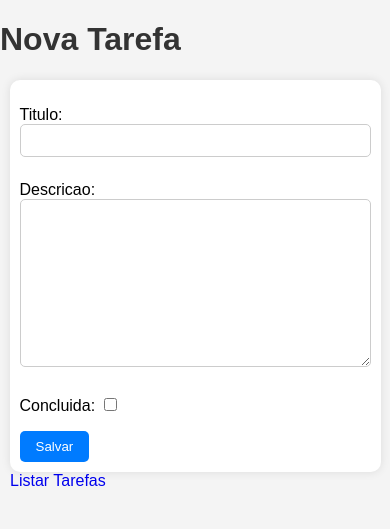
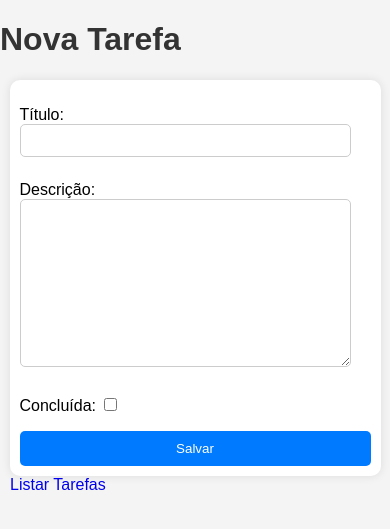
Before and after one commit to alvesmagnocavalcante/taskcrud, a Django app: page /nova/ in a window 390 px wide. Shown: the top 529 px of the page. Run offline with Django 4.2, Linux system fonts and the light colour scheme.

Commit message:
first commit

```diff
--- a/crud/forms.py
+++ b/crud/forms.py
@@ -5,3 +5,8 @@ class TarefaForm(forms.ModelForm):
     class Meta:
         model = Tarefa
         fields = ['titulo', 'descricao', 'concluida']
+        labels = {
+            'titulo': 'Título',
+            'descricao': 'Descrição',
+            'concluida': 'Concluída',
+        }
--- a/crud/static/style.css
+++ b/crud/static/style.css
@@ -11,7 +11,7 @@ h1 {
 }
 
 form {
-    max-width: 500px;
+    max-width: 90%; /* Reduzindo a largura máxima do formulário */
     margin: 0 auto;
     background-color: #fff;
     padding: 20px;
@@ -21,7 +21,7 @@ form {
 
 input[type="text"],
 textarea {
-    width: 100%;
+    width: calc(100% - 20px); /* Ajustando a largura do campo de entrada */
     padding: 10px;
     margin-bottom: 10px;
     border: 1px solid #ccc;
@@ -30,7 +30,8 @@ textarea {
 }
 
 button {
-    padding: 10px 20px;
+    width: 100%; /* Utilizando a largura total do botão */
+    padding: 10px;
     background-color: #007bff;
     color: #fff;
     border: none;
@@ -60,23 +61,17 @@ a {
     margin-left: 10px;
 }
 
-/* Media queries para tornar o formulário responsivo */
+/* Media query para ajustes específicos em dispositivos móveis */
 @media screen and (max-width: 600px) {
     form {
-        width: 90%;
-    }
-}
-
-@media screen and (max-width: 400px) {
-    form {
-        padding: 10px;
+        padding: 10px; /* Reduzindo o preenchimento do formulário */
     }
     input[type="text"],
     textarea {
-        padding: 8px;
+        padding: 8px; /* Reduzindo o preenchimento dos campos de entrada */
         margin-bottom: 8px;
     }
     button {
-        padding: 8px 16px;
+        padding: 10px; /* Mantendo o preenchimento do botão */
     }
 }
```
